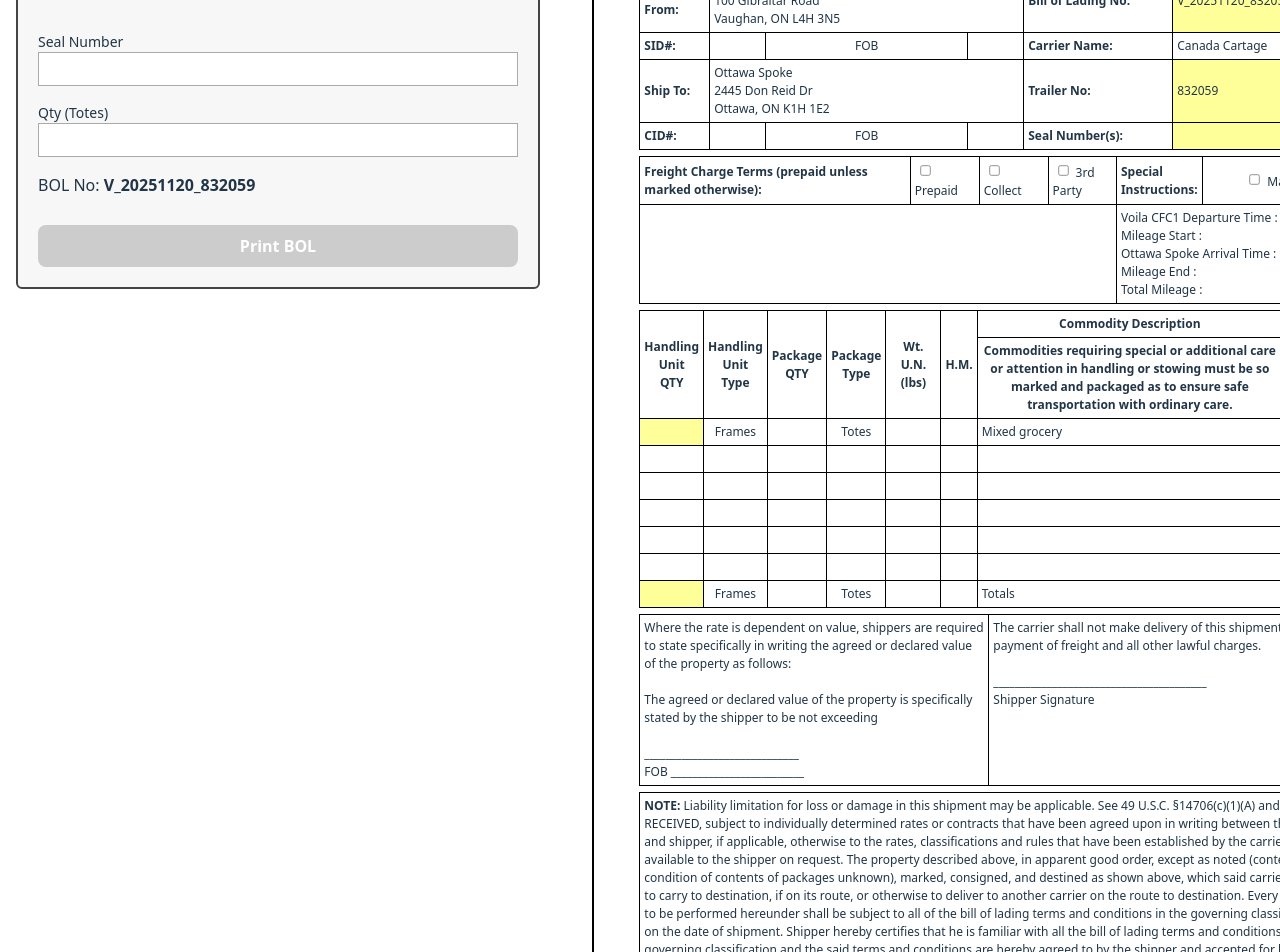
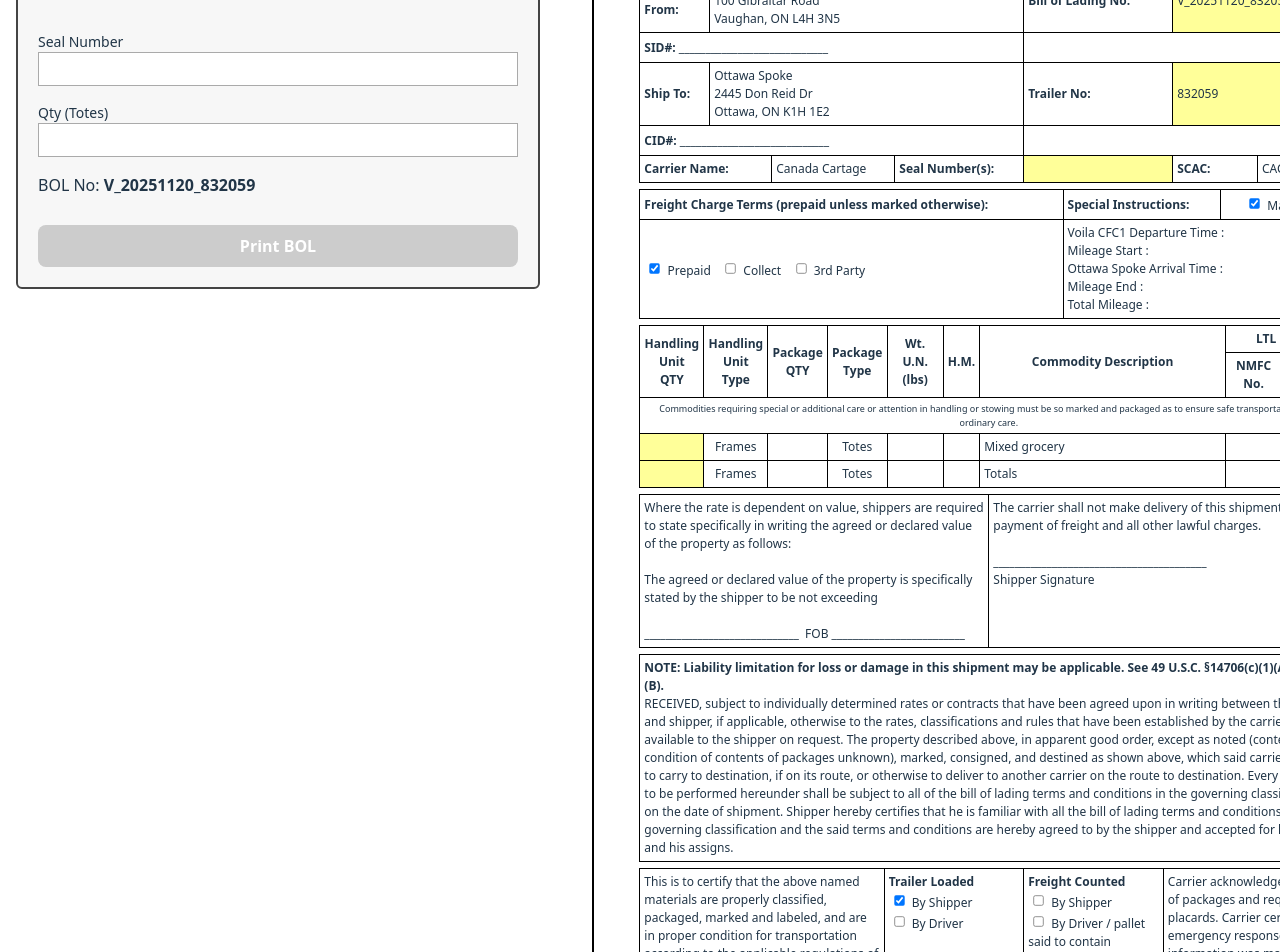
Before and after one commit to ajaisangha/BOL-Generator, a React (Vite) app in the folder bol-app/: page / in a window 1280 px wide. Shown: the part 380-1332 px from the top of the page. Built offline with nearby package versions, Linux system fonts and the light colour scheme.

Commit message:
BOL update 1

```diff
--- a/bol-app/src/components/PrintLayout.jsx
+++ b/bol-app/src/components/PrintLayout.jsx
@@ -1,7 +1,7 @@
 import React from "react";
 
 /* ----------------------------------------------------------
-   BOL TEMPLATE — matches Excel-style layout
+   BOL TEMPLATE — Excel-style layout
 ---------------------------------------------------------- */
 function BOLLayout({ mode, trailerNumber, sealNumber, qty, bolNumber }) {
   const today = new Date();
@@ -10,27 +10,19 @@
   const isOttawa = mode === "ottawa";
 
   const shipToText = isOttawa
-    ? [
-        "Ottawa Spoke",
-        "2445 Don Reid Dr",
-        "Ottawa, ON K1H 1E2",
-      ]
-    : [
-        "Etobicoke Spoke",
-        "1561 The Queensway",
-        "Etobicoke, ON M8Z 1T8",
-      ];
+    ? ["Ottawa Spoke", "2445 Don Reid Dr", "Ottawa, ON K1H 1E2"]
+    : ["Etobicoke Spoke", "1561 The Queensway", "Etobicoke, ON M8Z 1T8"];
 
-  // Business rules from user
-  const frames = Number(qty || 0);                 // frames = Qty entered
-  const packages = frames * 20;                    // package qty = frames * 20
-  const weight = frames + packages;                // weight = frames + package qty
+  // Business rules:
+  const frames = Number(qty || 0); // frames = Qty entered
+  const packages = frames * 20; // package QTY = frames * 20
+  const weight = frames + packages; // weight = frames + packageQty
 
   const carrierName = isOttawa ? "Canada Cartage" : "Sobeys Inc.";
 
   return (
     <div className="print-area bol-page page">
-      {/* TOP HEADER / ADDRESS / CARRIER BLOCK */}
+      {/* ==================== HEADER / ADDRESS BLOCK ==================== */}
       <table className="bol-table" style={{ fontSize: "11px" }}>
         <tbody>
           {/* Row 1: Title + Date */}
@@ -65,21 +57,22 @@
             </td>
           </tr>
 
-          {/* Row 3: SID / Carrier Name */}
+          {/* Row 3: SID# ... FOB checkbox */}
           <tr>
-            <td className="label-cell">SID#:</td>
-            <td colSpan={3}></td>
-            <td colSpan={2} style={{ textAlign: "center" }}>
-              FOB
+            <td colSpan={8}>
+              <span className="label-cell">SID#:</span>{" "}
+              ____________________________
             </td>
-            <td colSpan={2}></td>
-            <td colSpan={2} className="label-cell">
-              Carrier Name:
+            <td colSpan={4} style={{ textAlign: "right" }}>
+              FOB{" "}
+              <input
+                type="checkbox"
+                style={{ transform: "scale(0.8)" }}
+              />
             </td>
-            <td colSpan={2}>{carrierName}</td>
           </tr>
 
-          {/* Row 4: Ship To / Trailer # */}
+          {/* Row 4: Ship To / Trailer No */}
           <tr>
             <td className="label-cell">Ship To:</td>
             <td colSpan={7}>
@@ -95,61 +88,84 @@
             </td>
           </tr>
 
-          {/* Row 5: CID / Seal */}
+          {/* Row 5: CID# ... FOB checkbox */}
           <tr>
-            <td className="label-cell">CID#:</td>
-            <td colSpan={3}></td>
-            <td colSpan={2} style={{ textAlign: "center" }}>
-              FOB
+            <td colSpan={8}>
+              <span className="label-cell">CID#:</span>{" "}
+              ____________________________
             </td>
-            <td colSpan={2}></td>
+            <td colSpan={4} style={{ textAlign: "right" }}>
+              FOB{" "}
+              <input
+                type="checkbox"
+                style={{ transform: "scale(0.8)" }}
+              />
+            </td>
+          </tr>
+
+          {/* Row 6: Carrier, Seal, SCAC, Pro No (simplified to match screenshot section you care about) */}
+          <tr>
+            <td colSpan={2} className="label-cell">
+              Carrier Name:
+            </td>
+            <td colSpan={4}>{carrierName}</td>
             <td colSpan={2} className="label-cell">
               Seal Number(s):
             </td>
             <td colSpan={2} style={{ backgroundColor: "#ffff99" }}>
               {sealNumber}
             </td>
+            <td className="label-cell">SCAC:</td>
+            <td> CACG </td>
           </tr>
         </tbody>
       </table>
 
-      {/* FREIGHT TERMS + SPECIAL INSTRUCTIONS + (MILEAGE) */}
-      <table className="bol-table" style={{ fontSize: "10px" }}>
+      {/* ==================== FREIGHT TERMS / SPECIAL INSTRUCTIONS ==================== */}
+      <table className="bol-table" style={{ fontSize: "10px", marginTop: "2px" }}>
         <tbody>
+          {/* Row 1: Freight header + Special Instructions header + Master BOL */}
           <tr>
-            {/* Freight charge terms */}
-            <td className="label-cell" style={{ width: "40%" }}>
+            <td className="label-cell" colSpan={4}>
               Freight Charge Terms (prepaid unless marked otherwise):
             </td>
-            <td style={{ width: "10%" }}>
-              <input type="checkbox" style={{ transform: "scale(0.8)" }} />{" "}
-              Prepaid
-            </td>
-            <td style={{ width: "10%" }}>
-              <input type="checkbox" style={{ transform: "scale(0.8)" }} />{" "}
-              Collect
-            </td>
-            <td style={{ width: "10%" }}>
-              <input type="checkbox" style={{ transform: "scale(0.8)" }} /> 3rd
-              Party
-            </td>
-
-            {/* Special instructions header */}
-            <td className="label-cell" style={{ width: "10%" }}>
+            <td className="label-cell" colSpan={2}>
               Special Instructions:
             </td>
-            <td style={{ width: "20%", textAlign: "right" }}>
-              <input type="checkbox" style={{ transform: "scale(0.8)" }} />{" "}
+            <td colSpan={2} style={{ textAlign: "right" }}>
+              <input
+                type="checkbox"
+                style={{ transform: "scale(0.8)" }}
+                defaultChecked
+              />{" "}
               Master BOL
             </td>
           </tr>
 
-          {/* Mileage block (Ottawa only) */}
-          {isOttawa && (
-            <>
+          {/* Row 2: Freight checkboxes under Freight header */}
           <tr>
-                <td colSpan={4}></td>
-                <td colSpan={2}>
+            <td colSpan={4}>
+              <input
+                type="checkbox"
+                style={{ transform: "scale(0.8)" }}
+                defaultChecked
+              />{" "}
+              Prepaid&nbsp;&nbsp;&nbsp;
+              <input
+                type="checkbox"
+                style={{ transform: "scale(0.8)" }}
+              />{" "}
+              Collect&nbsp;&nbsp;&nbsp;
+              <input
+                type="checkbox"
+                style={{ transform: "scale(0.8)" }}
+              />{" "}
+              3rd Party
+            </td>
+
+            {/* Ottawa-only mileage block, removed for Etobicoke */}
+            {isOttawa ? (
+              <td colSpan={4}>
                 Voila CFC1 Departure Time :
                 <br />
                 Mileage Start :
@@ -160,14 +176,18 @@
                 <br />
                 Total Mileage :
               </td>
+            ) : (
+              <td colSpan={4}></td>
+            )}
           </tr>
-            </>
-          )}
         </tbody>
       </table>
 
-      {/* COMMODITY / HANDLING TABLE */}
-      <table className="bol-table" style={{ fontSize: "10px", marginTop: "4px" }}>
+      {/* ==================== COMMODITY / HANDLING TABLE ==================== */}
+      <table
+        className="bol-table"
+        style={{ fontSize: "10px", marginTop: "4px" }}
+      >
         <thead>
           <tr>
             <th rowSpan={2} style={{ width: "6%" }}>
@@ -191,24 +211,26 @@
               Type
             </th>
             <th rowSpan={2} style={{ width: "8%" }}>
-              Wt. U.N. (lbs)
+              Wt. U.N.
+              <br />
+              (lbs)
             </th>
             <th rowSpan={2} style={{ width: "5%" }}>
               H.M.
             </th>
-            <th style={{ width: "45%" }}>
+            <th rowSpan={2} style={{ width: "35%" }}>
               Commodity Description
             </th>
-            <th rowSpan={2} style={{ width: "8%" }}>
+            <th colSpan={2} style={{ width: "16%" }}>
               LTL Only
-              <br />
-              NMFC No
-              <br />
-              Class
             </th>
           </tr>
           <tr>
-            <th>
+            <th style={{ width: "8%" }}>NMFC No.</th>
+            <th style={{ width: "8%" }}>Class</th>
+          </tr>
+          <tr>
+            <th colSpan={9} style={{ fontWeight: "normal", fontSize: "9px" }}>
               Commodities requiring special or additional care or attention in
               handling or stowing must be so marked and packaged as to ensure
               safe transportation with ordinary care.
@@ -224,27 +246,16 @@
             <td className="center">Frames</td>
             <td className="center">{frames ? packages : ""}</td>
             <td className="center">Totes</td>
-            <td className="center">{frames || packages ? weight : ""}</td>
+            <td className="center">
+              {frames || packages ? weight : ""}
+            </td>
             <td></td>
             <td>Mixed grocery</td>
             <td></td>
+            <td></td>
           </tr>
 
-          {/* A few blank rows to visually match grid */}
-          {[...Array(5)].map((_, idx) => (
-            <tr key={idx}>
-              <td>&nbsp;</td>
-              <td>&nbsp;</td>
-              <td>&nbsp;</td>
-              <td>&nbsp;</td>
-              <td>&nbsp;</td>
-              <td>&nbsp;</td>
-              <td>&nbsp;</td>
-              <td>&nbsp;</td>
-            </tr>
-          ))}
-
-          {/* Totals row */}
+          {/* Totals row only (no extra blank rows) */}
           <tr>
             <td className="center" style={{ backgroundColor: "#ffff99" }}>
               {frames || ""}
@@ -252,16 +263,22 @@
             <td className="center">Frames</td>
             <td className="center">{frames ? packages : ""}</td>
             <td className="center">Totes</td>
-            <td className="center">{frames || packages ? weight : ""}</td>
+            <td className="center">
+              {frames || packages ? weight : ""}
+            </td>
             <td></td>
             <td>Totals</td>
+            <td></td>
             <td></td>
           </tr>
         </tbody>
       </table>
 
-      {/* DECLARED VALUE / SHIPPER SIGNATURE SECTION */}
-      <table className="bol-table" style={{ fontSize: "9px", marginTop: "4px" }}>
+      {/* ==================== DECLARED VALUE / SHIPPER SIGNATURE (TOP) ==================== */}
+      <table
+        className="bol-table"
+        style={{ fontSize: "9px", marginTop: "4px" }}
+      >
         <tbody>
           <tr>
             <td style={{ width: "50%", verticalAlign: "top" }}>
@@ -274,9 +291,7 @@
               stated by the shipper to be not exceeding
               <br />
               <br />
-              _____________________________
-              <br />
-              FOB _________________________
+              _____________________________&nbsp;&nbsp;FOB&nbsp;_________________________
             </td>
             <td style={{ width: "50%", verticalAlign: "top" }}>
               The carrier shall not make delivery of this shipment without
@@ -291,37 +306,45 @@
         </tbody>
       </table>
 
-      {/* LIABILITY NOTICE */}
-      <table className="bol-table" style={{ fontSize: "8px", marginTop: "4px" }}>
+      {/* ==================== LIABILITY NOTICE ==================== */}
+      <table
+        className="bol-table"
+        style={{ fontSize: "8px", marginTop: "4px" }}
+      >
         <tbody>
           <tr>
             <td>
-              <strong>NOTE:</strong> Liability limitation for loss or damage in
-              this shipment may be applicable. See 49 U.S.C. §14706(c)(1)(A)
-              and (B). RECEIVED, subject to individually determined rates or
-              contracts that have been agreed upon in writing between the
-              carrier and shipper, if applicable, otherwise to the rates,
-              classifications and rules that have been established by the
-              carrier and are available to the shipper on request. The property
-              described above, in apparent good order, except as noted
-              (contents and condition of contents of packages unknown), marked,
-              consigned, and destined as shown above, which said carrier agrees
-              to carry to destination, if on its route, or otherwise to deliver
-              to another carrier on the route to destination. Every service to
-              be performed hereunder shall be subject to all of the bill of
-              lading terms and conditions in the governing classification on
-              the date of shipment. Shipper hereby certifies that he is
-              familiar with all the bill of lading terms and conditions in the
-              governing classification and the said terms and conditions are
-              hereby agreed to by the shipper and accepted for himself and his
-              assigns.
+              <strong>
+                NOTE: Liability limitation for loss or damage in this shipment
+                may be applicable. See 49 U.S.C. §14706(c)(1)(A) and (B).
+              </strong>
+              <br />
+              RECEIVED, subject to individually determined rates or contracts
+              that have been agreed upon in writing between the carrier and
+              shipper, if applicable, otherwise to the rates, classifications
+              and rules that have been established by the carrier and are
+              available to the shipper on request. The property described above,
+              in apparent good order, except as noted (contents and condition of
+              contents of packages unknown), marked, consigned, and destined as
+              shown above, which said carrier agrees to carry to destination, if
+              on its route, or otherwise to deliver to another carrier on the
+              route to destination. Every service to be performed hereunder
+              shall be subject to all of the bill of lading terms and
+              conditions in the governing classification on the date of
+              shipment. Shipper hereby certifies that he is familiar with all
+              the bill of lading terms and conditions in the governing
+              classification and the said terms and conditions are hereby agreed
+              to by the shipper and accepted for himself and his assigns.
             </td>
           </tr>
         </tbody>
       </table>
 
-      {/* TRAILER LOADED / FREIGHT COUNTED / SIGNATURES */}
-      <table className="bol-table" style={{ fontSize: "9px", marginTop: "4px" }}>
+      {/* ==================== TRAILER LOADED / FREIGHT COUNTED / CERTIFICATION ==================== */}
+      <table
+        className="bol-table"
+        style={{ fontSize: "9px", marginTop: "4px" }}
+      >
         <tbody>
           <tr>
             <td style={{ width: "35%", verticalAlign: "top" }}>
@@ -330,28 +353,44 @@
               condition for transportation according to the applicable
               regulations of the DOT.
             </td>
-            <td style={{ width: "25%", verticalAlign: "top" }}>
+            <td style={{ width: "20%", verticalAlign: "top" }}>
               <strong>Trailer Loaded</strong>
               <br />
-              <input type="checkbox" style={{ transform: "scale(0.8)" }} /> By
-              Shipper
+              <input
+                type="checkbox"
+                style={{ transform: "scale(0.8)" }}
+                defaultChecked
+              />{" "}
+              By Shipper
               <br />
-              <input type="checkbox" style={{ transform: "scale(0.8)" }} /> By
-              Driver
+              <input
+                type="checkbox"
+                style={{ transform: "scale(0.8)" }}
+              />{" "}
+              By Driver
+            </td>
+            <td style={{ width: "20%", verticalAlign: "top" }}>
+              <strong>Freight Counted</strong>
+              <br />
+              <input
+                type="checkbox"
+                style={{ transform: "scale(0.8)" }}
+              />{" "}
+              By Shipper
+              <br />
+              <input
+                type="checkbox"
+                style={{ transform: "scale(0.8)" }}
+              />{" "}
+              By Driver / pallet said to contain
+              <br />
+              <input
+                type="checkbox"
+                style={{ transform: "scale(0.8)" }}
+              />{" "}
+              By Driver / pieces
             </td>
             <td style={{ width: "25%", verticalAlign: "top" }}>
-              <strong>Freight Counted</strong>
-              <br />
-              <input type="checkbox" style={{ transform: "scale(0.8)" }} /> By
-              Shipper
-              <br />
-              <input type="checkbox" style={{ transform: "scale(0.8)" }} /> By
-              Driver / pallet said to contain
-              <br />
-              <input type="checkbox" style={{ transform: "scale(0.8)" }} /> By
-              Driver / pieces
-            </td>
-            <td style={{ width: "15%", verticalAlign: "top" }}>
               Carrier acknowledges receipt of packages and required placards.
               Carrier certifies emergency response information was made
               available and/or carrier has the DOT emergency response guidebook
@@ -362,22 +401,24 @@
         </tbody>
       </table>
 
-      {/* BOTTOM SIGNATURE LINE */}
-      <table className="bol-table" style={{ fontSize: "9px", marginTop: "4px" }}>
+      {/* ==================== FINAL SIGNATURES ==================== */}
+      <table
+        className="bol-table"
+        style={{ fontSize: "9px", marginTop: "4px" }}
+      >
         <tbody>
           <tr>
-            <td style={{ width: "40%" }}>
+            <td style={{ width: "50%" }}>
               ______________________________________
               <br />
-              Shipper Signature
+              Shipper Signature &nbsp;&nbsp;&nbsp; Date: {dateStr}
             </td>
-            <td style={{ width: "20%" }}>
-              Date: {dateStr}
-            </td>
-            <td style={{ width: "40%" }}>
+            <td style={{ width: "50%" }}>
               ______________________________________
               <br />
-              Carrier Signature / Pickup Date
+              Carrier Signature
+              <br />
+              Pickup Date: ___________________
             </td>
           </tr>
         </tbody>
@@ -387,7 +428,7 @@
 }
 
 /* ----------------------------------------------------------
-   TEMP CHECK TEMPLATE (same logic as before)
+   TEMP CHECK TEMPLATE (unchanged except for earlier logic)
 ---------------------------------------------------------- */
 function TempLayout({
   trailerNumber,
@@ -565,7 +606,7 @@
 }
 
 /* ----------------------------------------------------------
-   EXPORT — chooses between BOL and TEMP
+   EXPORT — decides which page to show
 ---------------------------------------------------------- */
 export default function PrintLayout({
   activePreview,
```
Lines whose indentation alone changed are shown as unchanged.
